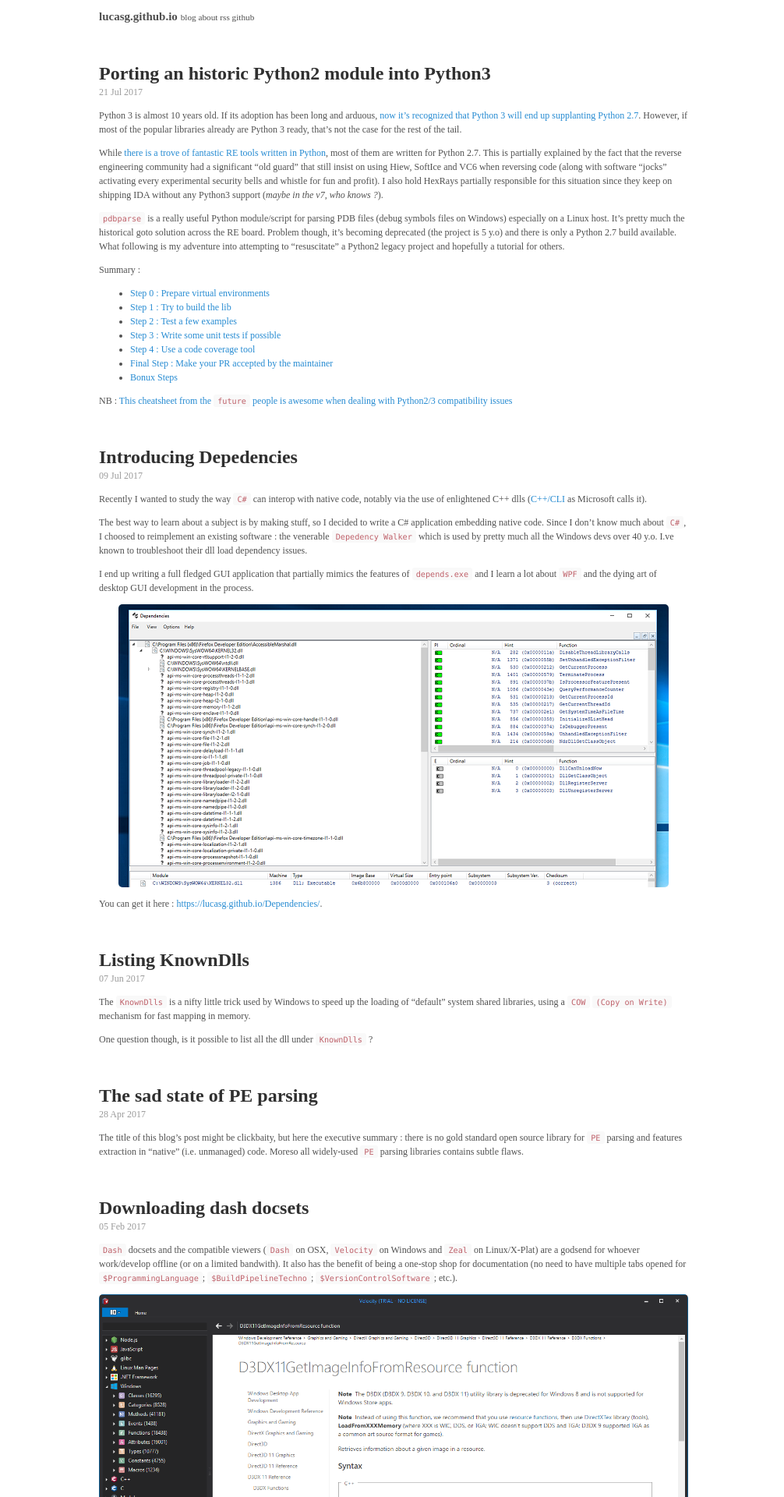
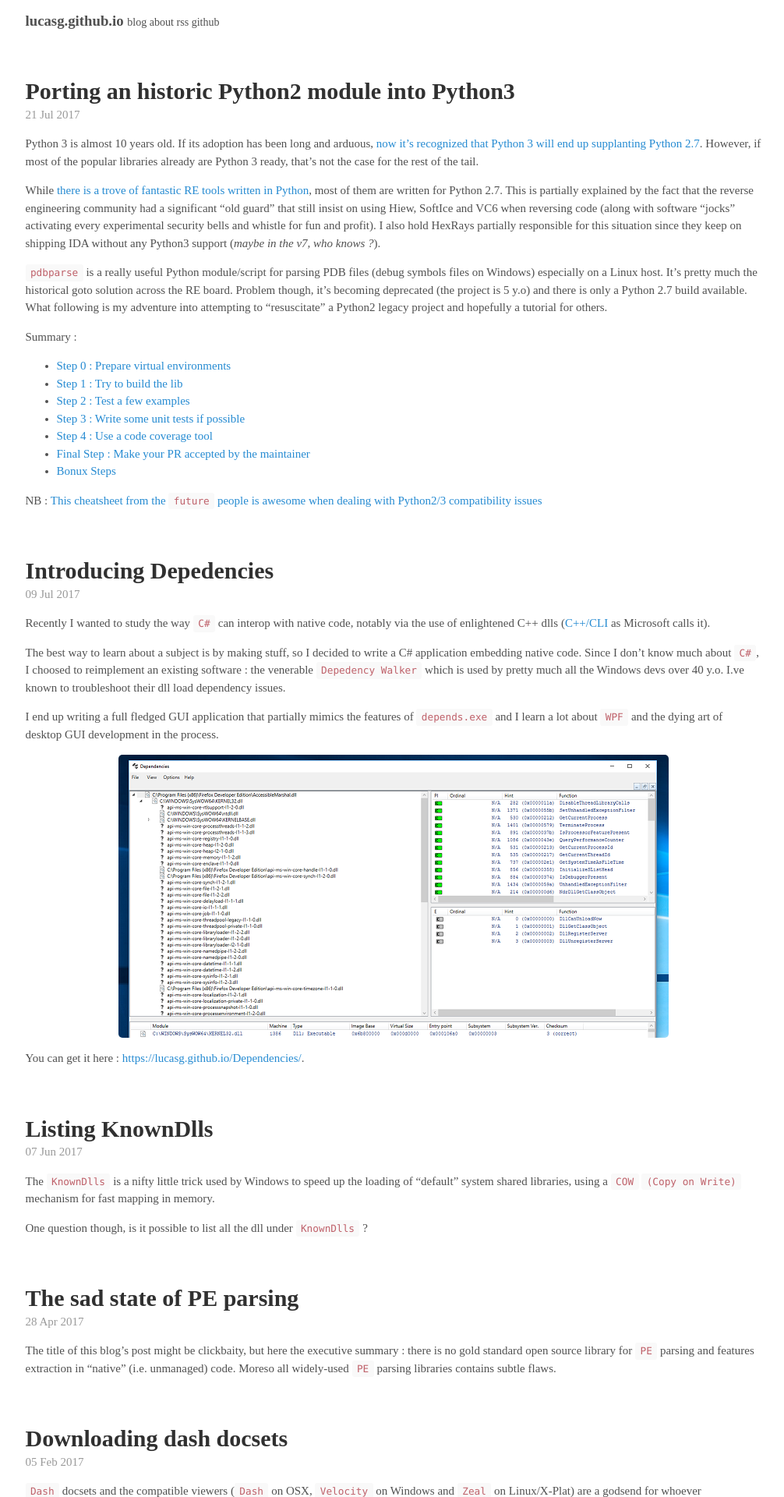
Before and after one commit to gavz/lucasg.github.io, a Jekyll site: the page built from index.html, in a window 1280 px wide. Shown: the top 1920 px of the page at 78% size, without its empty margins (135-1141 px from the left). Built offline with Jekyll 4.4.1, drawn with Linux system fonts in a browser that asks for light colours; the list of posts is cut into pages by our own code.

Commit message:
Fix font size for smaller displays

```diff
--- a/public/css/poole.css
+++ b/public/css/poole.css
@@ -49,12 +49,12 @@ body {
 
 html {
   font-family: -apple-system,BlinkMacSystemFont,"Segoe UI",Helvetica,Arial,sans-serif,"Apple Color Emoji","Segoe UI Emoji","Segoe UI Symbol;
-  font-size: 15px;
+  font-size: 12px;
   line-height: 1.5;
 }
 @media (min-width: 38em) {
   html {
-    font-size: 12px;
+    font-size: 15px;
   }
 }
 
```
